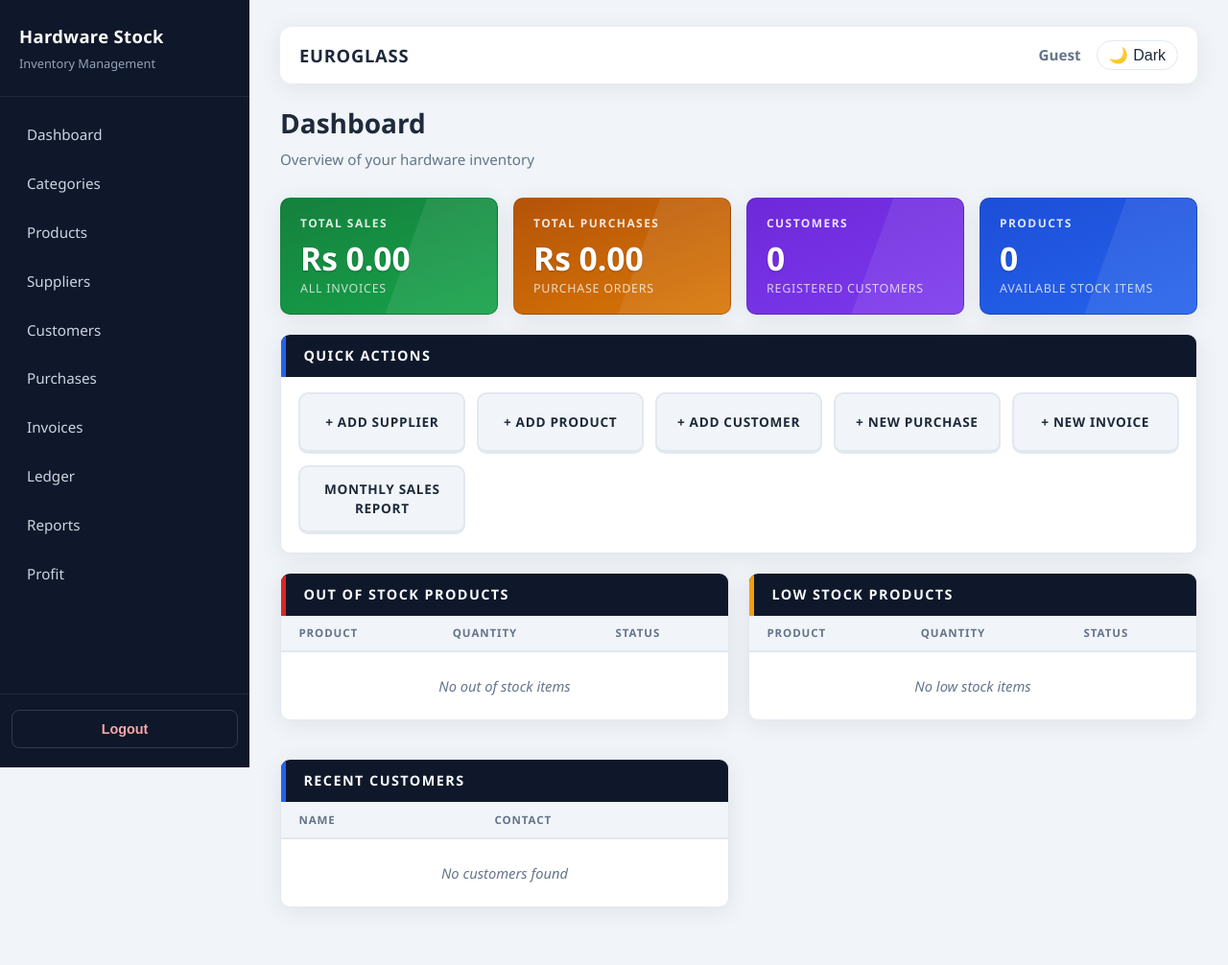
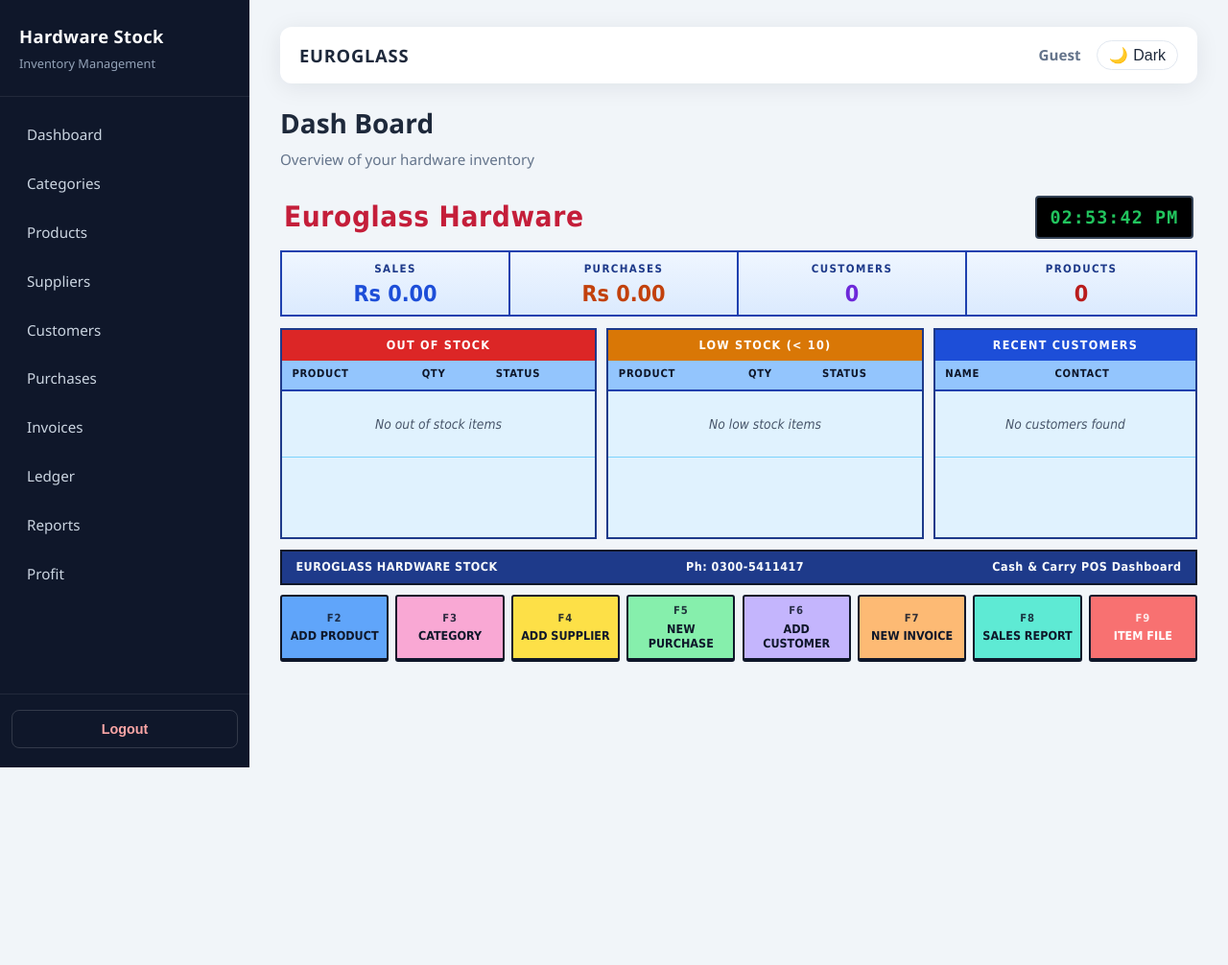
Before and after one commit to mominahmed546/HARDWARE_STOCK, a Python web app: template templates/dashboard/index.html in a window 1280 px wide. Shown: the whole page at 96% size. After the commit the page ends 800 px from the top, so only its background shows below. Run offline with Jinja, Linux system fonts and the light colour scheme; the template is opened without the code that fills it, so the values that code supplies are empty.

Commit message:
Dashboard: restyle to cash-and-carry POS register layout

```diff
--- a/static/css/dashboard.css
+++ b/static/css/dashboard.css
@@ -1,268 +1,367 @@
 /* =========================================================
-   Dashboard page — cash & carry POS style
+   Dashboard — Cash & Carry POS (iPOS-style) register UI
    ========================================================= */
 
-.dashboard-page {
-    animation: fadeIn 0.35s ease;
+.dashboard-page.pos-screen {
+    margin: -0.25rem 0 0;
+    font-family: Tahoma, "Segoe UI", Arial, sans-serif;
 }
 
-@keyframes fadeIn {
-    from {
-        opacity: 0;
-        transform: translateY(8px);
-    }
-    to {
-        opacity: 1;
-        transform: translateY(0);
-    }
+/* ---------- Store title + clock ---------- */
+
+.pos-topbar {
+    display: flex;
+    align-items: center;
+    justify-content: space-between;
+    gap: 1rem;
+    margin-bottom: 0.65rem;
+    padding: 0.15rem 0.25rem;
 }
 
-/* ---------- KPI register tiles ---------- */
+.pos-store-title {
+    color: #c41e3a;
+    font-size: 1.85rem;
+    font-weight: 800;
+    letter-spacing: 0.02em;
+    line-height: 1.1;
+    text-shadow: 0 1px 0 rgba(255, 255, 255, 0.4);
+}
 
-.dashboard-grid {
+.pos-clock {
+    background: #000;
+    color: #22c55e;
+    font-family: "Consolas", "Courier New", monospace;
+    font-size: 1.15rem;
+    font-weight: 700;
+    padding: 0.4rem 0.85rem;
+    border: 2px solid #334155;
+    border-radius: 4px;
+    letter-spacing: 0.06em;
+    min-width: 9.5rem;
+    text-align: center;
+}
+
+/* ---------- Totals strip (SUBTOTAL / PAYMENT style) ---------- */
+
+.pos-totals-bar {
     display: grid;
     grid-template-columns: repeat(4, 1fr);
-    gap: 1rem;
-    margin-bottom: 1.25rem;
+    gap: 0;
+    background: #dbeafe;
+    border: 2px solid #1e40af;
+    margin-bottom: 0.75rem;
 }
 
-.kpi-widget {
-    position: relative;
-    overflow: hidden;
-    color: #fff;
-    padding: 1.1rem 1.25rem 1rem;
-    border-radius: 10px;
-    box-shadow: var(--shadow, 0 4px 24px rgba(15, 23, 42, 0.08));
-    border: 1px solid rgba(0, 0, 0, 0.12);
+.pos-total-cell {
+    display: flex;
+    flex-direction: column;
+    align-items: center;
+    justify-content: center;
+    padding: 0.55rem 0.75rem;
+    border-right: 2px solid #1e40af;
+    background: linear-gradient(180deg, #eff6ff 0%, #dbeafe 100%);
 }
 
-/* subtle diagonal sheen, like backlit register displays */
-.kpi-widget::after {
-    content: "";
-    position: absolute;
-    top: -40%;
-    right: -25%;
-    width: 65%;
-    height: 180%;
-    background: rgba(255, 255, 255, 0.08);
-    transform: rotate(20deg);
-    pointer-events: none;
+.pos-total-cell:last-child {
+    border-right: none;
 }
 
-.kpi-widget.sales {
-    background: linear-gradient(160deg, #15803d, #16a34a);
+.pos-total-label {
+    font-size: 0.72rem;
+    font-weight: 800;
+    color: #1e3a8a;
+    letter-spacing: 0.12em;
+    text-transform: uppercase;
 }
 
-.kpi-widget.purchase {
-    background: linear-gradient(160deg, #b45309, #d97706);
+.pos-total-value {
+    font-size: 1.45rem;
+    font-weight: 800;
+    font-variant-numeric: tabular-nums;
+    line-height: 1.2;
+    margin-top: 0.15rem;
 }
 
-.kpi-widget.customer {
-    background: linear-gradient(160deg, #6d28d9, #7c3aed);
+.pos-total-value.sales {
+    color: #1d4ed8;
 }
 
-.kpi-widget.product {
-    background: linear-gradient(160deg, #1d4ed8, #2563eb);
+.pos-total-value.purchase {
+    color: #c2410c;
 }
 
-.kpi-header {
-    color: rgba(255, 255, 255, 0.85);
-    font-size: 0.75rem;
-    font-weight: 700;
-    text-transform: uppercase;
-    letter-spacing: 0.12em;
+.pos-total-value.customers {
+    color: #6d28d9;
 }
 
-.kpi-value {
-    font-size: 2.1rem;
-    font-weight: 800;
-    margin: 0.45rem 0 0.25rem;
-    line-height: 1.15;
-    font-variant-numeric: tabular-nums;
-    text-shadow: 0 1px 2px rgba(0, 0, 0, 0.25);
+.pos-total-value.products {
+    color: #b91c1c;
 }
 
-.kpi-footer {
-    color: rgba(255, 255, 255, 0.75);
-    font-size: 0.78rem;
-    text-transform: uppercase;
-    letter-spacing: 0.06em;
+/* ---------- Main data panels ---------- */
+
+.pos-main-grid {
+    display: grid;
+    grid-template-columns: 1.2fr 1.2fr 1fr;
+    gap: 0.65rem;
+    margin-bottom: 0.65rem;
 }
 
-/* ---------- Panels ---------- */
-
-.panel {
-    background: var(--surface, #fff);
-    padding: 0;
-    border-radius: 10px;
-    box-shadow: var(--shadow, 0 4px 24px rgba(15, 23, 42, 0.08));
-    border: 1px solid var(--border);
-    margin-bottom: 1.25rem;
-    overflow: hidden;
+.pos-panel {
+    display: flex;
+    flex-direction: column;
+    border: 2px solid #1e3a8a;
+    background: #fff;
+    min-height: 220px;
 }
 
-.panel-header {
-    background: var(--sidebar-bg, #0f172a);
-    padding: 0.7rem 1.15rem;
-    border-left: 5px solid var(--primary);
+.pos-panel-header {
+    padding: 0.4rem 0.75rem;
+    font-size: 0.78rem;
+    font-weight: 800;
+    letter-spacing: 0.1em;
+    color: #fff;
+    text-align: center;
 }
 
-.panel-header h2 {
-    margin: 0;
-    color: #f8fafc;
-    font-size: 0.9rem;
-    font-weight: 700;
-    text-transform: uppercase;
-    letter-spacing: 0.1em;
+.pos-panel-header.out {
+    background: #dc2626;
 }
 
-.panel--danger .panel-header {
-    border-left-color: var(--danger, #dc2626);
+.pos-panel-header.low {
+    background: #d97706;
 }
 
-.panel--warning .panel-header {
-    border-left-color: var(--warning, #f59e0b);
+.pos-panel-header.cust {
+    background: #1d4ed8;
 }
 
-.panel--info .panel-header {
-    border-left-color: var(--primary, #2563eb);
+.pos-table-wrap {
+    flex: 1;
+    overflow: auto;
+    background: #e0f2fe;
 }
 
-/* ---------- Quick actions: POS keypad ---------- */
-
-.action-buttons {
-    display: grid;
-    grid-template-columns: repeat(auto-fit, minmax(160px, 1fr));
-    gap: 0.75rem;
-    padding: 1rem 1.15rem 1.15rem;
+.pos-table {
+    width: 100%;
+    border-collapse: collapse;
+    font-size: 0.86rem;
 }
 
-.action-btn {
-    display: flex;
-    align-items: center;
-    justify-content: center;
-    min-height: 64px;
-    padding: 0.8rem 0.9rem;
-    background: var(--bg);
-    color: var(--text);
-    border: 2px solid var(--border);
-    border-bottom-width: 4px;
-    border-radius: 10px;
-    text-decoration: none;
-    text-align: center;
-    font-weight: 700;
-    font-size: 0.85rem;
-    text-transform: uppercase;
-    letter-spacing: 0.05em;
-    transition: transform 0.1s, background 0.15s, border-color 0.15s, color 0.15s;
+.pos-table th {
+    background: #93c5fd;
+    color: #0f172a;
+    font-size: 0.7rem;
+    font-weight: 800;
+    letter-spacing: 0.06em;
+    text-align: left;
+    padding: 0.4rem 0.65rem;
+    border-bottom: 2px solid #1e40af;
+    position: sticky;
+    top: 0;
 }
 
-.action-btn:hover {
-    background: var(--primary);
-    border-color: var(--primary-hover);
-    color: #fff;
+.pos-table td {
+    padding: 0.45rem 0.65rem;
+    border-bottom: 1px solid #7dd3fc;
+    color: #0f172a;
+    background: #e0f2fe;
 }
 
-.action-btn:active {
-    transform: translateY(2px);
-    border-bottom-width: 2px;
+.pos-table tbody tr:nth-child(even) td {
+    background: #bae6fd;
 }
 
-/* ---------- Status board tables ---------- */
-
-.table-grid {
-    display: grid;
-    grid-template-columns: 1fr 1fr;
-    gap: 1.25rem;
-}
-
-.table-grid table {
-    width: 100%;
-    border-collapse: collapse;
-}
-
-.table-grid th {
-    background: var(--bg);
-    padding: 0.6rem 1.15rem;
-    text-align: left;
-    font-size: 0.72rem;
-    text-transform: uppercase;
-    letter-spacing: 0.08em;
-    color: var(--text-muted);
-    border-bottom: 2px solid var(--border);
-}
-
-.table-grid td {
-    padding: 0.7rem 1.15rem;
-    border-bottom: 1px solid var(--border);
-    color: var(--text);
-    font-size: 0.92rem;
-}
-
-.table-grid tbody tr:nth-child(even) {
-    background: var(--bg);
-}
-
-.table-grid tr:hover {
-    background: color-mix(in srgb, var(--primary) 8%, var(--surface));
-}
-
-.table-grid tbody tr:last-child td {
-    border-bottom: none;
+.pos-table tbody tr:hover td {
+    background: #7dd3fc;
 }
 
 .qty-cell {
     font-weight: 800;
     font-variant-numeric: tabular-nums;
-    font-size: 1rem;
+    text-align: right;
 }
 
-/* ---------- Status badges ---------- */
-
-.danger,
-.warning {
+.badge-out,
+.badge-low {
     display: inline-block;
-    padding: 0.22rem 0.6rem;
-    border-radius: 4px;
-    font-size: 0.72rem;
+    padding: 0.12rem 0.45rem;
+    font-size: 0.68rem;
     font-weight: 800;
-    text-transform: uppercase;
-    letter-spacing: 0.05em;
+    letter-spacing: 0.04em;
+    border: 1px solid rgba(0, 0, 0, 0.15);
 }
 
-.danger {
-    background: #dc2626;
+.badge-out {
+    background: #ef4444;
     color: #fff;
 }
 
-.warning {
-    background: #f59e0b;
-    color: #451a03;
+.badge-low {
+    background: #fbbf24;
+    color: #78350f;
 }
 
 .empty-row td {
     text-align: center;
-    color: var(--text-muted);
     font-style: italic;
-    padding: 1.5rem 1rem;
+    color: #475569 !important;
+    padding: 1.5rem 0.75rem !important;
+}
+
+/* ---------- Software banner ---------- */
+
+.pos-banner {
+    display: flex;
+    flex-wrap: wrap;
+    justify-content: space-between;
+    gap: 0.5rem 1.5rem;
+    background: #1e3a8a;
+    color: #f8fafc;
+    padding: 0.45rem 0.9rem;
+    font-size: 0.78rem;
+    font-weight: 700;
+    letter-spacing: 0.04em;
+    margin-bottom: 0.65rem;
+    border: 2px solid #0f172a;
+}
+
+/* ---------- F-key action row ---------- */
+
+.pos-fkey-row {
+    display: grid;
+    grid-template-columns: repeat(8, 1fr);
+    gap: 0.45rem;
+}
+
+.fkey {
+    display: flex;
+    flex-direction: column;
+    align-items: center;
+    justify-content: center;
+    min-height: 68px;
+    padding: 0.45rem 0.35rem;
+    text-decoration: none;
+    color: #0f172a;
+    font-weight: 800;
+    border: 2px solid #0f172a;
+    border-bottom-width: 4px;
+    border-radius: 3px;
+    text-align: center;
+    transition: transform 0.08s, filter 0.1s;
+}
+
+.fkey:hover {
+    filter: brightness(1.06);
+}
+
+.fkey:active {
+    transform: translateY(2px);
+    border-bottom-width: 2px;
+}
+
+.fkey-code {
+    display: block;
+    font-size: 0.7rem;
+    letter-spacing: 0.08em;
+    opacity: 0.85;
+}
+
+.fkey-label {
+    display: block;
+    font-size: 0.78rem;
+    line-height: 1.2;
+    margin-top: 0.15rem;
+    text-transform: uppercase;
+}
+
+.fkey-blue { background: #60a5fa; }
+.fkey-pink { background: #f9a8d4; }
+.fkey-yellow { background: #fde047; }
+.fkey-green { background: #86efac; }
+.fkey-purple { background: #c4b5fd; }
+.fkey-orange { background: #fdba74; }
+.fkey-teal { background: #5eead4; }
+.fkey-red { background: #f87171; color: #fff; }
+
+/* ---------- Dark mode tweaks (keep POS contrast) ---------- */
+
+[data-theme="dark"] .pos-panel {
+    background: #0f172a;
+    border-color: #60a5fa;
+}
+
+[data-theme="dark"] .pos-table-wrap,
+[data-theme="dark"] .pos-table td {
+    background: #1e3a5f;
+    color: #e2e8f0;
+}
+
+[data-theme="dark"] .pos-table tbody tr:nth-child(even) td {
+    background: #1e40af;
+}
+
+[data-theme="dark"] .pos-table th {
+    background: #1d4ed8;
+    color: #fff;
+    border-bottom-color: #93c5fd;
+}
+
+[data-theme="dark"] .pos-totals-bar {
+    background: #1e3a5f;
+    border-color: #60a5fa;
+}
+
+[data-theme="dark"] .pos-total-cell {
+    background: linear-gradient(180deg, #1e3a5f 0%, #172554 100%);
+    border-right-color: #60a5fa;
+}
+
+[data-theme="dark"] .pos-total-label {
+    color: #93c5fd;
+}
+
+[data-theme="dark"] .pos-store-title {
+    color: #f87171;
 }
 
 /* ---------- Responsive ---------- */
 
 @media (max-width: 1100px) {
-    .dashboard-grid {
-        grid-template-columns: repeat(2, 1fr);
+    .pos-main-grid {
+        grid-template-columns: 1fr 1fr;
+    }
+
+    .pos-fkey-row {
+        grid-template-columns: repeat(4, 1fr);
     }
 }
 
 @media (max-width: 700px) {
-    .dashboard-grid,
-    .table-grid,
-    .action-buttons {
+    .pos-topbar {
+        flex-direction: column;
+        align-items: flex-start;
+    }
+
+    .pos-store-title {
+        font-size: 1.4rem;
+    }
+
+    .pos-totals-bar,
+    .pos-main-grid,
+    .pos-fkey-row {
+        grid-template-columns: 1fr 1fr;
+    }
+
+    .pos-total-value {
+        font-size: 1.15rem;
+    }
+}
+
+@media (max-width: 480px) {
+    .pos-totals-bar,
+    .pos-main-grid,
+    .pos-fkey-row {
         grid-template-columns: 1fr;
     }
-
-    .kpi-value {
-        font-size: 1.6rem;
-    }
 }
--- a/templates/dashboard/index.html
+++ b/templates/dashboard/index.html
@@ -1,66 +1,49 @@
 {% extends "base.html" %}
 
 {% block title %}Dashboard - Hardware Stock Management{% endblock %}
-{% block page_title %}Dashboard{% endblock %}
+{% block page_title %}Dash Board{% endblock %}
 
 {% block extra_css %}
 <link rel="stylesheet" href="{{ url_for('static', filename='css/dashboard.css') }}">
 {% endblock %}
 
 {% block content %}
-<div class="dashboard-page">
+<div class="dashboard-page pos-screen">
 
-    <div class="dashboard-grid">
-        <div class="kpi-widget sales">
-            <div class="kpi-header">Total Sales</div>
-            <div class="kpi-value">Rs {{ "{:,.2f}".format(total_sales|default(0)) }}</div>
-            <div class="kpi-footer">All invoices</div>
+    <div class="pos-topbar">
+        <div class="pos-store-title">Euroglass Hardware</div>
+        <div class="pos-clock" id="posClock">--:--:-- --</div>
     </div>
 
-        <div class="kpi-widget purchase">
-            <div class="kpi-header">Total Purchases</div>
-            <div class="kpi-value">Rs {{ "{:,.2f}".format(total_purchases|default(0)) }}</div>
-            <div class="kpi-footer">Purchase orders</div>
+    <div class="pos-totals-bar">
+        <div class="pos-total-cell">
+            <span class="pos-total-label">SALES</span>
+            <span class="pos-total-value sales">Rs {{ "{:,.2f}".format(total_sales|default(0)) }}</span>
         </div>
-
-        <div class="kpi-widget customer">
-            <div class="kpi-header">Customers</div>
-            <div class="kpi-value">{{ total_customers|default(0) }}</div>
-            <div class="kpi-footer">Registered customers</div>
+        <div class="pos-total-cell">
+            <span class="pos-total-label">PURCHASES</span>
+            <span class="pos-total-value purchase">Rs {{ "{:,.2f}".format(total_purchases|default(0)) }}</span>
         </div>
-
-        <div class="kpi-widget product">
-            <div class="kpi-header">Products</div>
-            <div class="kpi-value">{{ total_products|default(0) }}</div>
-            <div class="kpi-footer">Available stock items</div>
+        <div class="pos-total-cell">
+            <span class="pos-total-label">CUSTOMERS</span>
+            <span class="pos-total-value customers">{{ total_customers|default(0) }}</span>
+        </div>
+        <div class="pos-total-cell">
+            <span class="pos-total-label">PRODUCTS</span>
+            <span class="pos-total-value products">{{ total_products|default(0) }}</span>
         </div>
     </div>
 
-    <div class="panel">
-        <div class="panel-header">
-            <h2>Quick Actions</h2>
-        </div>
-        <div class="action-buttons">
-            <a href="{{ url_for('suppliers.create_supplier') }}" class="action-btn">+ Add Supplier</a>
-            <a href="{{ url_for('items.create_item') }}" class="action-btn">+ Add Product</a>
-            <a href="{{ url_for('customers.create_customer') }}" class="action-btn">+ Add Customer</a>
-            <a href="{{ url_for('purchases.create_purchase') }}" class="action-btn">+ New Purchase</a>
-            <a href="{{ url_for('invoices.create_invoice') }}" class="action-btn">+ New Invoice</a>
-            <a href="{{ url_for('reports.monthly_sales') }}" class="action-btn">Monthly Sales Report</a>
-        </div>
-    </div>
-
-    <div class="table-grid">
-        <div class="panel panel--danger">
-            <div class="panel-header">
-                <h2>Out of Stock Products</h2>
-            </div>
-            <table>
+    <div class="pos-main-grid">
+        <div class="pos-panel">
+            <div class="pos-panel-header out">OUT OF STOCK</div>
+            <div class="pos-table-wrap">
+                <table class="pos-table">
                     <thead>
                         <tr>
-                        <th>Product</th>
-                        <th>Quantity</th>
-                        <th>Status</th>
+                            <th>PRODUCT</th>
+                            <th>QTY</th>
+                            <th>STATUS</th>
                         </tr>
                     </thead>
                     <tbody>
@@ -68,7 +51,7 @@
                         <tr>
                             <td>{{ item.ItemName }}</td>
                             <td class="qty-cell">{{ item.Qty }}</td>
-                        <td><span class="danger">Out of Stock</span></td>
+                            <td><span class="badge-out">OUT</span></td>
                         </tr>
                         {% else %}
                         <tr class="empty-row">
@@ -78,17 +61,17 @@
                     </tbody>
                 </table>
             </div>
+        </div>
 
-        <div class="panel panel--warning">
-            <div class="panel-header">
-                <h2>Low Stock Products</h2>
-            </div>
-            <table>
+        <div class="pos-panel">
+            <div class="pos-panel-header low">LOW STOCK (&lt; 10)</div>
+            <div class="pos-table-wrap">
+                <table class="pos-table">
                     <thead>
                         <tr>
-                        <th>Product</th>
-                        <th>Quantity</th>
-                        <th>Status</th>
+                            <th>PRODUCT</th>
+                            <th>QTY</th>
+                            <th>STATUS</th>
                         </tr>
                     </thead>
                     <tbody>
@@ -96,7 +79,7 @@
                         <tr>
                             <td>{{ item.ItemName }}</td>
                             <td class="qty-cell">{{ item.Qty }}</td>
-                        <td><span class="warning">Low Stock</span></td>
+                            <td><span class="badge-low">LOW</span></td>
                         </tr>
                         {% else %}
                         <tr class="empty-row">
@@ -106,16 +89,16 @@
                     </tbody>
                 </table>
             </div>
+        </div>
 
-        <div class="panel panel--info">
-            <div class="panel-header">
-                <h2>Recent Customers</h2>
-            </div>
-            <table>
+        <div class="pos-panel">
+            <div class="pos-panel-header cust">RECENT CUSTOMERS</div>
+            <div class="pos-table-wrap">
+                <table class="pos-table">
                     <thead>
                         <tr>
-                        <th>Name</th>
-                        <th>Contact</th>
+                            <th>NAME</th>
+                            <th>CONTACT</th>
                         </tr>
                     </thead>
                     <tbody>
@@ -133,6 +116,65 @@
                 </table>
             </div>
         </div>
+    </div>
+
+    <div class="pos-banner">
+        <span>EUROGLASS HARDWARE STOCK</span>
+        <span>Ph: 0300-5411417</span>
+        <span>Cash &amp; Carry POS Dashboard</span>
+    </div>
+
+    <div class="pos-fkey-row">
+        <a href="{{ url_for('items.create_item') }}" class="fkey fkey-blue">
+            <span class="fkey-code">F2</span>
+            <span class="fkey-label">Add Product</span>
+        </a>
+        <a href="{{ url_for('categories.list_categories') }}" class="fkey fkey-pink">
+            <span class="fkey-code">F3</span>
+            <span class="fkey-label">Category</span>
+        </a>
+        <a href="{{ url_for('suppliers.create_supplier') }}" class="fkey fkey-yellow">
+            <span class="fkey-code">F4</span>
+            <span class="fkey-label">Add Supplier</span>
+        </a>
+        <a href="{{ url_for('purchases.create_purchase') }}" class="fkey fkey-green">
+            <span class="fkey-code">F5</span>
+            <span class="fkey-label">New Purchase</span>
+        </a>
+        <a href="{{ url_for('customers.create_customer') }}" class="fkey fkey-purple">
+            <span class="fkey-code">F6</span>
+            <span class="fkey-label">Add Customer</span>
+        </a>
+        <a href="{{ url_for('invoices.create_invoice') }}" class="fkey fkey-orange">
+            <span class="fkey-code">F7</span>
+            <span class="fkey-label">New Invoice</span>
+        </a>
+        <a href="{{ url_for('reports.monthly_sales') }}" class="fkey fkey-teal">
+            <span class="fkey-code">F8</span>
+            <span class="fkey-label">Sales Report</span>
+        </a>
+        <a href="{{ url_for('items.list_items') }}" class="fkey fkey-red">
+            <span class="fkey-code">F9</span>
+            <span class="fkey-label">Item File</span>
+        </a>
+    </div>
 
 </div>
+<script>
+(function () {
+    function pad(n) { return String(n).padStart(2, '0'); }
+    function tick() {
+        var el = document.getElementById('posClock');
+        if (!el) return;
+        var d = new Date();
+        var h = d.getHours();
+        var ampm = h >= 12 ? 'PM' : 'AM';
+        h = h % 12;
+        if (h === 0) h = 12;
+        el.textContent = pad(h) + ':' + pad(d.getMinutes()) + ':' + pad(d.getSeconds()) + ' ' + ampm;
+    }
+    tick();
+    setInterval(tick, 1000);
+})();
+</script>
 {% endblock %}
```
Lines whose indentation alone changed are shown as unchanged.
